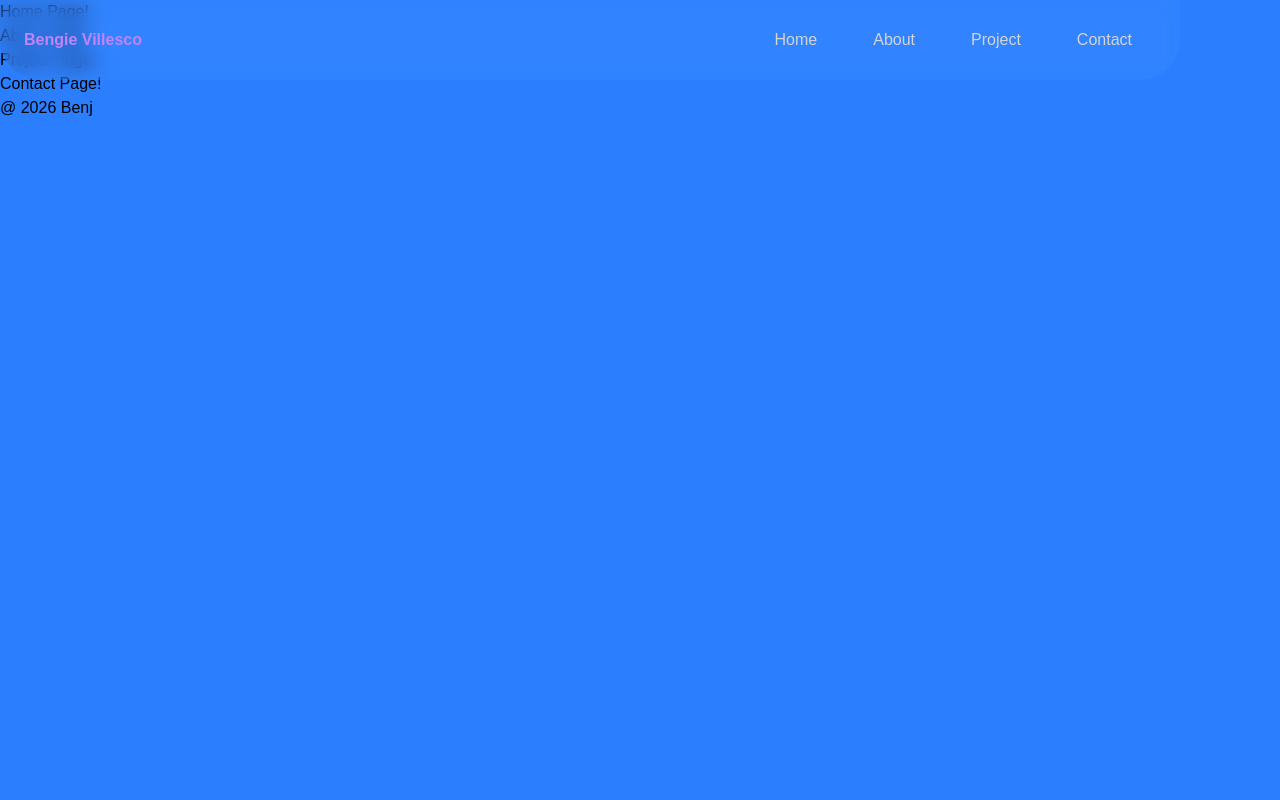
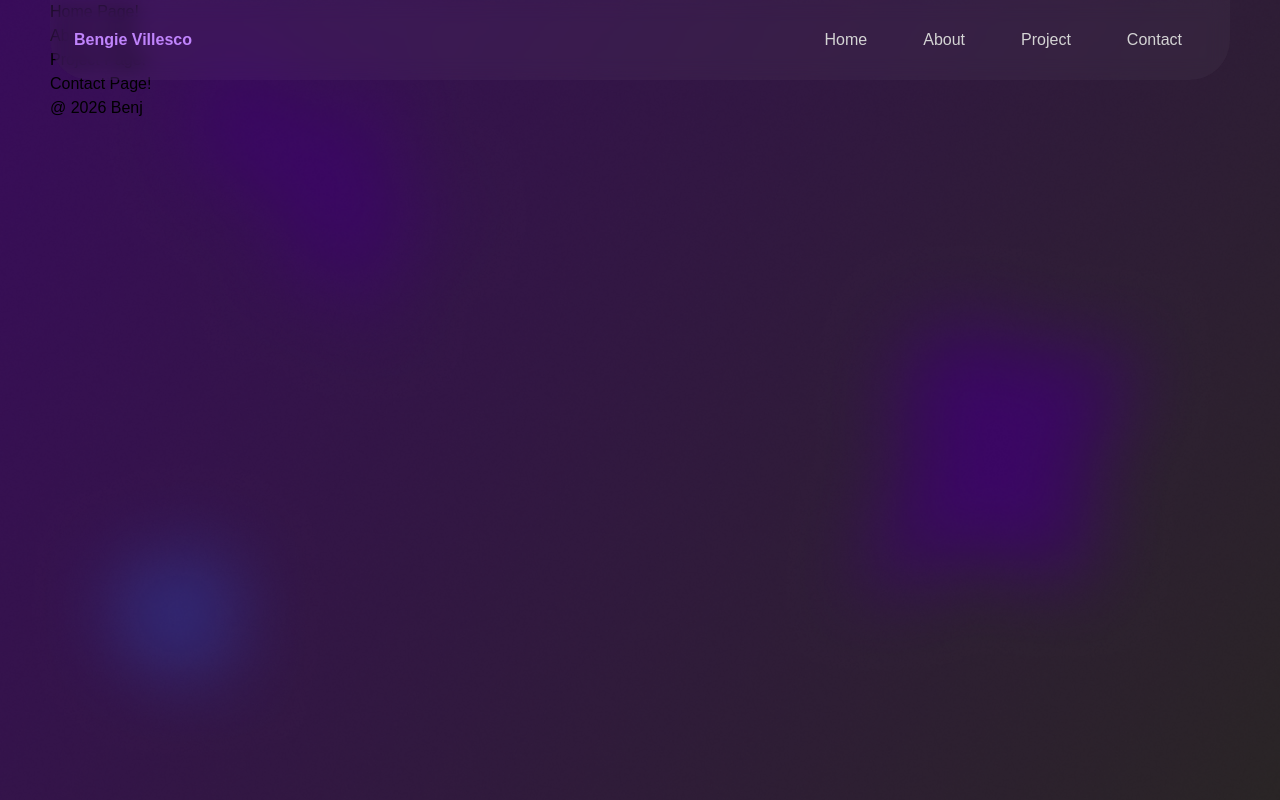
Before and after one commit to p3uj/Portfolio, a Next.js app in the folder frontend/: page / in a window 1280 px wide. Built offline with nearby package versions, Linux system fonts and the light colour scheme.

Commit message:
Frontend: Add padding and remove bg color.

```diff
--- a/frontend/app/page.tsx
+++ b/frontend/app/page.tsx
@@ -7,9 +7,9 @@ import Contact from "./contact/contact";
 
 export default function Page() {
   return (
-    <div className="flex flex-col h-screen bg-red-500">
+    <div className="flex flex-col size-full pl-[50px] pr-[50px]">
       <Navbar />
-      <main className="flex flex-col h-full bg-blue-500">
+      <main className="flex flex-col h-full">
         <Home />
         <About />
         <Project />
```
